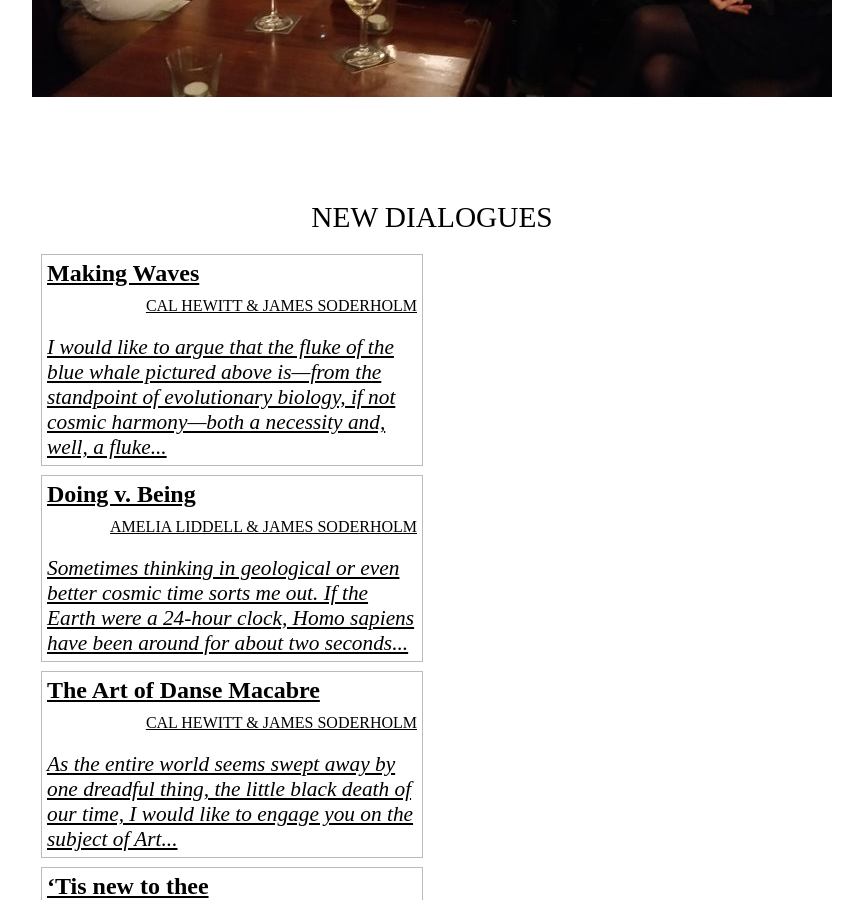
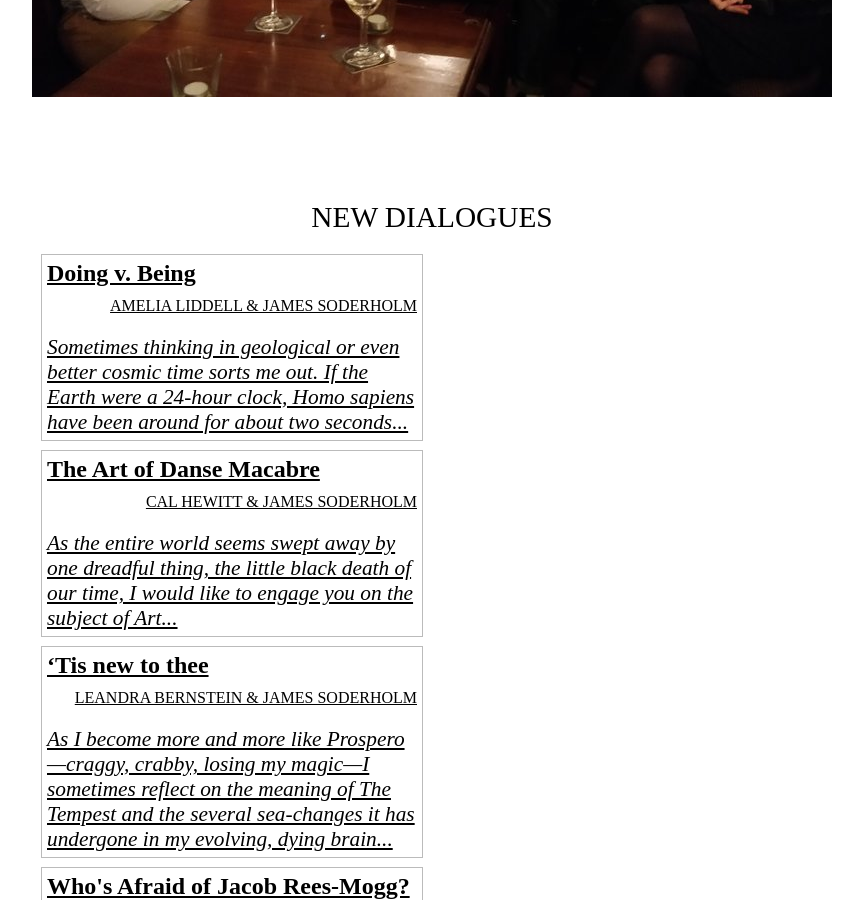
Before and after one commit to calhewitt/dialogic-static, a Jekyll site: the page built from index.html, in a window 1280 px wide and 900 px high, scrolled down 1144 px. Shown: the whole window, without its empty margins (208-1071 px from the left). Built offline with Jekyll 4.4.1, drawn with Linux system fonts in a browser that asks for light colours; nearby versions of some CDN libraries.

Commit message:
Page hiding mech

```diff
--- a/_posts/2020-06-01-making-waves.html
+++ b/_posts/2020-06-01-making-waves.html
@@ -6,6 +6,7 @@ between: a dialogue between
 authors: Cal Hewitt & James Soderholm
 excerpt: I would like to argue that the fluke of the blue whale pictured above is&mdash;from the standpoint of evolutionary biology, if not cosmic harmony&mdash;both a necessity and, well, a fluke...
 permalink: /making-waves/
+exclude: true
 ---
 
 <!--
--- a/all_dialogues.html
+++ b/all_dialogues.html
@@ -10,7 +10,9 @@ permalink: /all-dialogues/
 <div id = "index-dialogues">
 
   {% for post in site.posts %}
+  {% unless post.exclude %}
   <p><a href = "{{ post.url }}"><strong>{{ post.title }}</strong> ({{ post.date | date: "%B %Y" }}) -- {{ post.authors }}</a></p>
+  {% endunless %}
   {% endfor %}
 
 </div>
--- a/index.html
+++ b/index.html
@@ -20,6 +20,7 @@ excerpt: About 2400 years ago Plato internalised the debating voices he heard ar
 
 
 {% for post in site.posts limit:15 %}
+{% unless post.exclude %}
 <a href = "{{ post.url }}">
 <div class = "dialogue-thumb">
   <div class = "dt-title">{{ post.title }}</div>
@@ -28,6 +29,7 @@ excerpt: About 2400 years ago Plato internalised the debating voices he heard ar
 
 </div>
 </a>
+{% endunless %}
 {% endfor %}
 
 
```
